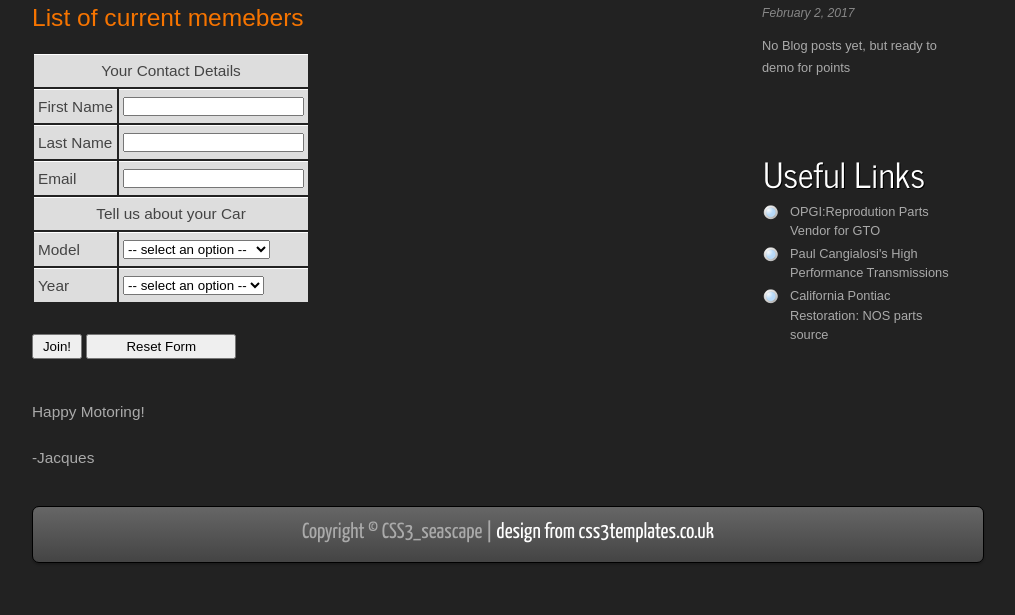
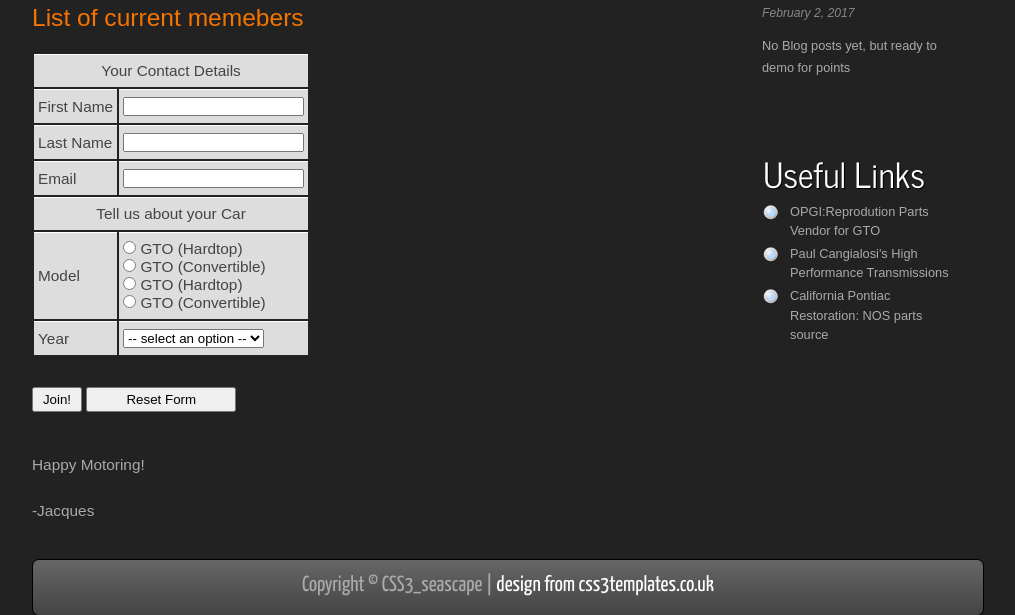
Before and after one commit to jtroussard/CPSC350-project-roxanneReturnsWebsite, a Flask app: page /form in a window 1280 px wide. Shown: the part 581-1196 px from the top of the page, without its empty margins (133-1148 px from the left). Before the commit the page ends 1144 px from the top, so only its background shows below. Run offline with Flask 2, Linux system fonts and the light colour scheme; some libraries are stand-ins or nearby versions.

Commit message:
to form.html added anotheor input type

```diff
--- a/roxanne/templates/form.html
+++ b/roxanne/templates/form.html
@@ -11,13 +11,11 @@
      <tr><td>Email</td><td><input type='text' name='email' /></td></tr>
      <tr><td colspan='2'><center>Tell us about your Car</center></td></tr>
      <tr><td>Model</td><td>
-      <select name='model'>
-       <option disabled selected value> -- select an option -- </option>
-       <option>GTO (hardtop)</option>
-       <option>GTO (convertible)</option>
-       <option>LeMans (hardtop)</option>
-       <option>LeMans (convertible)</option>
-      </select></td></tr>
+		     <input type="radio" name='model' value="GTO (hardtop)"> GTO (Hardtop)<br>
+		     <input type="radio" name='model' value="GTO (convertible)"> GTO (Convertible)<br>
+		     <input type="radio" name='model' value="LeMans (hardtop)"> GTO (Hardtop)<br>
+		     <input type="radio" name='model' value="LeMans (convertible)"> GTO (Convertible)<br>
+     </td></tr>
      <tr><td>Year</td><td><select name='year'>
        <option disabled selected value> -- select an option -- </option>
        <option>1964</option>
```
